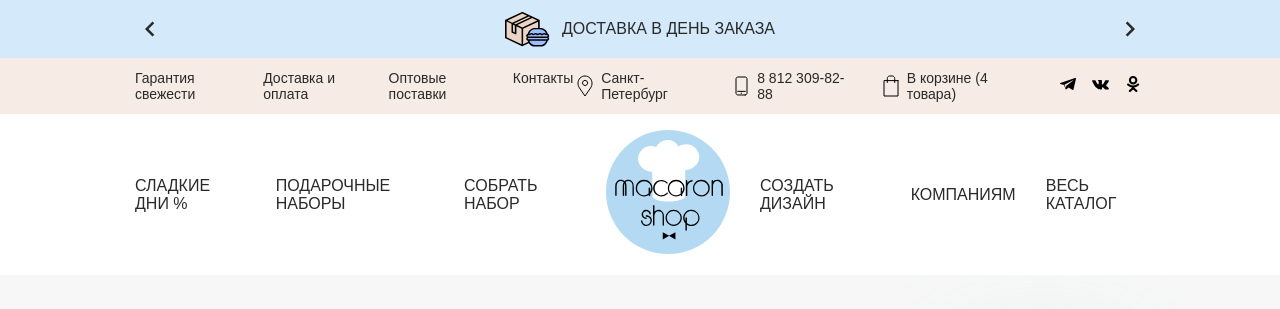
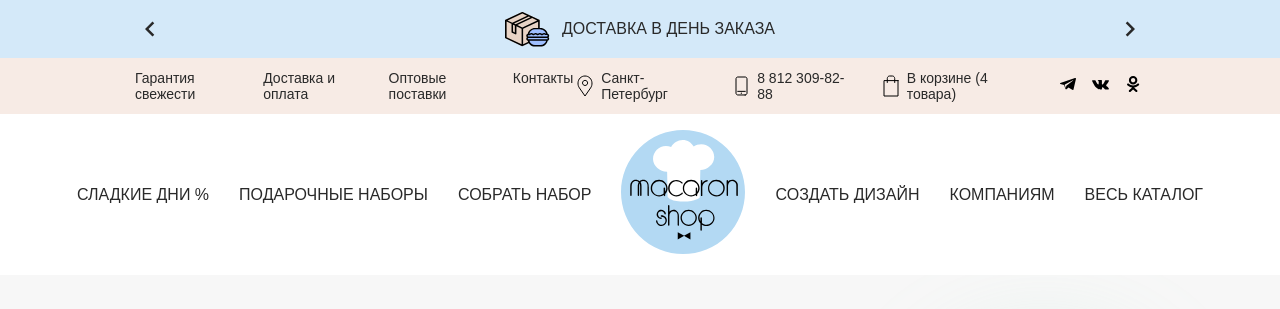
Before and after one commit to maggi08/macaron-shop, a Vue app: page / in a window 1280 px wide. Shown: the top 309 px of the page. Built offline with nearby package versions, Linux system fonts and the light colour scheme; a web font is replaced by a local one.

Commit message:
header fixes

```diff
--- a/src/components/layouts/MHeader.vue
+++ b/src/components/layouts/MHeader.vue
@@ -66,9 +66,11 @@
           <li class="header-lower-nav-link">
             <router-link to="/create-box"> Собрать набор </router-link>
           </li>
-          <li class="header-lower-nav-link">
-            <router-link to="/"> <img src="./icons/logo.svg" alt="" /> </router-link>
-          </li>
+        </ul>
+        <router-link class="header-lower-nav-link logo" to="/">
+          <img src="./icons/logo.svg" alt="" />
+        </router-link>
+        <ul class="header-lower-nav-list">
           <li class="header-lower-nav-link">
             <router-link to="/creat-design"> Создать дизайн </router-link>
           </li>
@@ -161,15 +163,27 @@ export default {
   padding-bottom: 16px;
   background: white;
 }
+.header-lower-nav {
+  display: flex;
+  align-items: center;
+  justify-content: center;
+}
 .header-lower-nav-list {
   display: flex;
   list-style: none;
   align-items: center;
-  justify-content: center;
+  justify-content: flex-end;
   width: 100%;
 }
+.header-lower-nav-list:last-child {
+  justify-content: flex-start;
+}
 .header-lower-nav-link {
+  white-space: nowrap;
   margin: 0 15px;
+}
+.header-lower-nav-link.logo {
+  margin: 0 30px;
 }
 .header-lower-nav-link:first-child {
   margin-left: 0;
```
